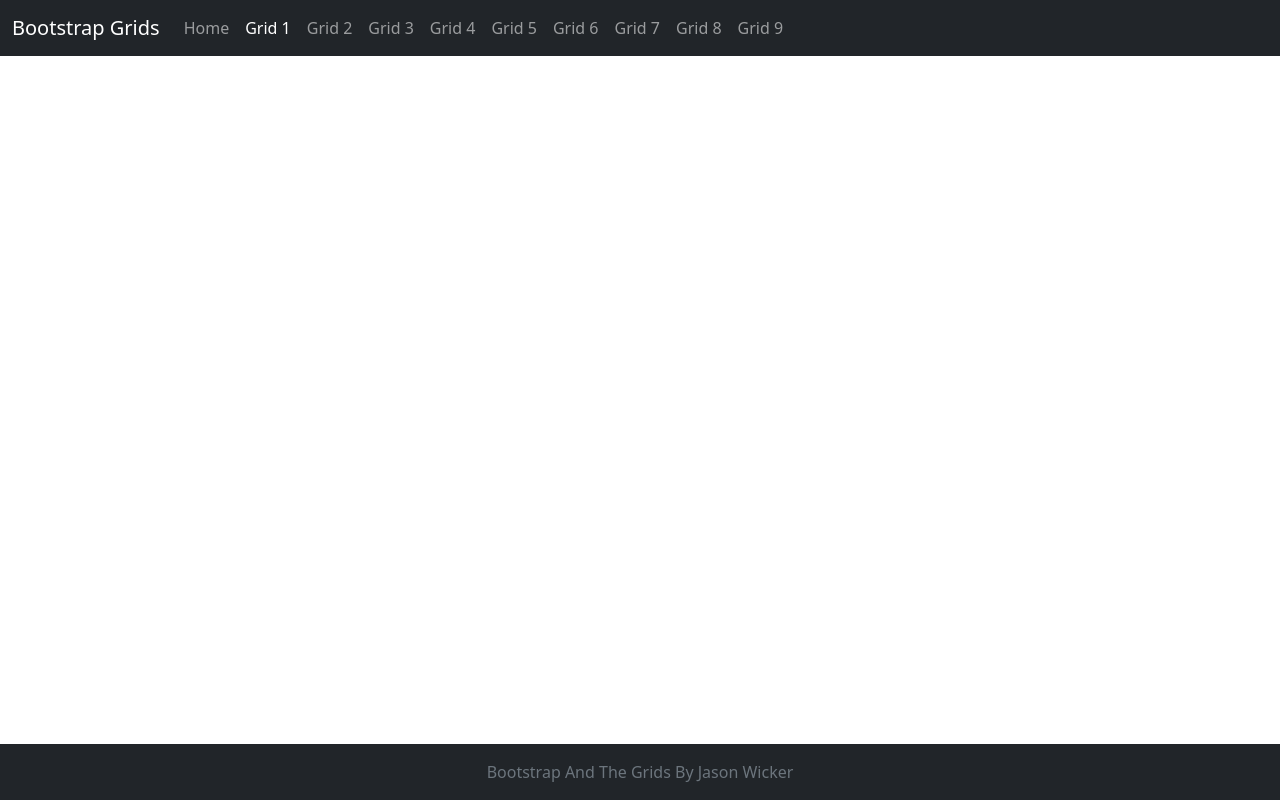
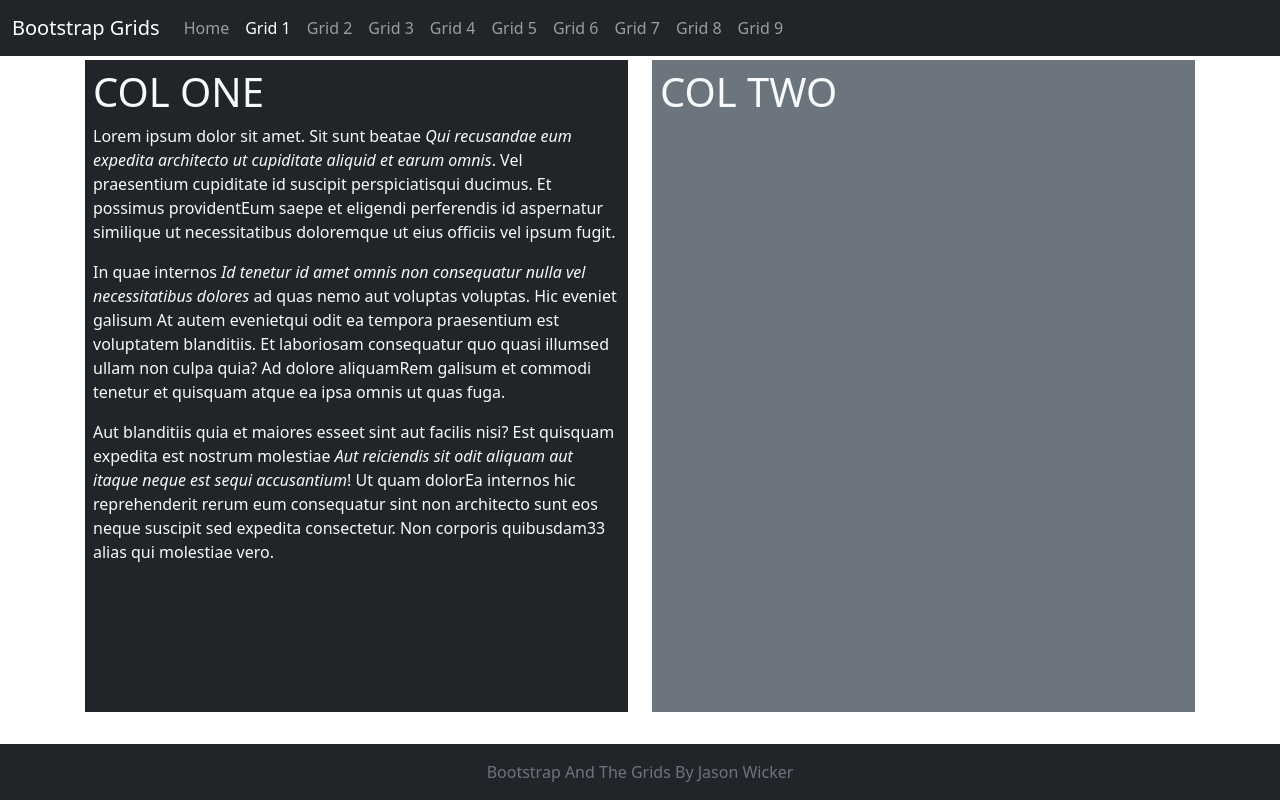
Before and after one commit to jmwick01/BootstrapAndTheGrids, a plain HTML site: page Grid1.html in a window 1280 px wide. Drawn offline with nearby package versions, Linux system fonts and the light colour scheme; a web font is replaced by a local one.

Commit message:
CSS change and updated Grid1
Made a few changes to the stylesheet. Added content to Grid1.html

```diff
--- a/Grid1.html
+++ b/Grid1.html
@@ -63,8 +63,21 @@
 </nav>
 
     <main class="flex-shrink-0">
-       <div class="container">
+       <div class="container h-100 minHeight">
+           <div class="row row-cols-1 row-cols-md-2 gy-2 h-100">
+            <div class="col">
+                <div class="bg-dark text-light h-100 p-2">
+                    <h1>COL ONE</h1>
+                    <p>Lorem ipsum dolor sit amet. Sit sunt beatae <em>Qui recusandae eum expedita architecto ut cupiditate aliquid et earum omnis</em>. Vel praesentium cupiditate id suscipit perspiciatisqui ducimus. Et possimus providentEum saepe et eligendi perferendis id aspernatur similique ut necessitatibus doloremque ut eius officiis vel ipsum fugit. </p><p>In quae internos <em>Id tenetur id amet omnis non consequatur nulla vel necessitatibus dolores</em> ad quas nemo aut voluptas voluptas. Hic eveniet galisum At autem evenietqui odit ea tempora praesentium est voluptatem blanditiis. Et laboriosam consequatur quo quasi illumsed ullam non culpa quia? Ad dolore aliquamRem galisum et commodi tenetur et quisquam atque ea ipsa omnis ut quas fuga. </p><p>Aut blanditiis quia et maiores esseet sint aut facilis nisi? Est quisquam expedita est nostrum molestiae <em>Aut reiciendis sit odit aliquam aut itaque neque est sequi accusantium</em>! Ut quam dolorEa internos hic reprehenderit rerum eum consequatur sint non architecto sunt eos neque suscipit sed expedita consectetur. Non corporis quibusdam33 alias qui molestiae vero. </p>
 
+                </div>
+            </div>
+            <div class="col">
+                <div class="bg-secondary text-light h-100 p-2">
+                    <h1>COL TWO</h1>
+                </div>
+            </div>
+           </div>
        </div>
     </main>
     <footer class="footer mt-auto py-3 bg-dark sticky-footer">
--- a/css/site.css
+++ b/css/site.css
@@ -1,10 +1,3 @@
-.homeText {
-    font-family: modesto-open-shadow, sans-serif;
-    font-weight: 400;
-    font-style: normal;
-    color: rgb(195, 255, 0);
-}
-
 main>.container {
     padding: 60px 15px 0;
     margin-bottom: 5rem;
@@ -21,7 +14,7 @@ main>.container {
     width: 100%;
     background: url(/img/GridBG.png);
     background-repeat: no-repeat;
-    position: center;
+    background-position: center;
     background-size: cover;
     background-attachment: fixed;
 }
@@ -32,3 +25,7 @@ main>.container {
     font-style: normal;
     color: rgb(195, 255, 0);
 }
+
+.minHeight {
+    min-height: 80vh;
+}
```
